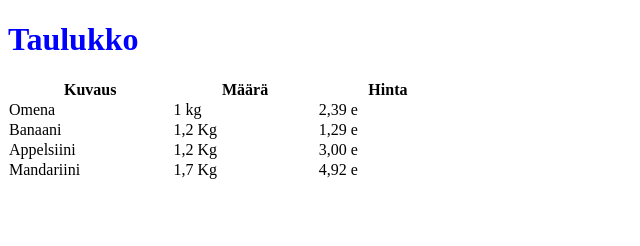
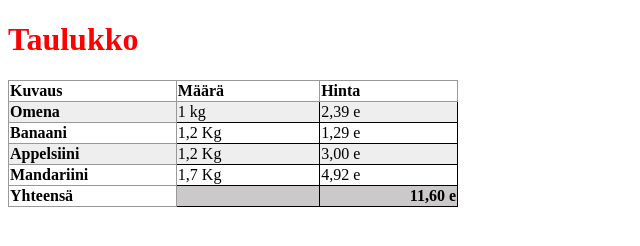
Before and after one commit to Skotij/JavaScript, a plain HTML site: page HTML/tehtävä 15.html in a window 1280 px wide. Shown: the whole page, without its empty margins (0-640 px from the left). Drawn offline with Linux system fonts and the light colour scheme.

Commit message:
muutoksia

```diff
--- a/HTML/CSS/colspan.css
+++ b/HTML/CSS/colspan.css
@@ -1,9 +1,35 @@
 table, th, td
 {
+  border: 1px solid black;
   width: 450px;
   border-collapse: collapse;
 }
+
+table thead th,thead td
+{
+  background-color: #cbc9c9;
+  font-weight: bold;
+}
+table th {
+  border: 1px solid #999;
+	text-align: left;
+}
+table tbody tr:nth-child(even)
+{
+  background-color: #eeeeee;
+}
+table tbody tr:nth-child(odd)
+{
+ background-color: #ffffff;
+}
+table tfoot  td
+{
+  background-color:  #cbc9c9;
+  font-weight: bold;
+  text-align: right;
+}
+
 h1
 {font-weight: bolder;
-color: blue;
+color: red;
 }
--- a/HTML/CSS/taulukkokehykset.css
+++ b/HTML/CSS/taulukkokehykset.css
@@ -1,30 +1,25 @@
 table
 {
-  border: 1px solid black
+  width: 500px;
+  border: 1px solid black;
 }
-
 th, td
 {
   border-collapse: collapse;
 }
+th
+{
+  background-color: #F00000;
+}
+table tbody tr:nth-child(even)
+{
+ background-color: #FFF000;
+}
+table tbody tr:nth-child(odd)
+{
+  background-color: #FFFF00;
+}
 th, td
 {
-border-collapse: collapse;
+  text-align: left;
 }
-h1
-{
-  font-weight: bolder; color: green
-}
-th
-{
-  background-color: #F00000
-}
-tr:nth-child(even)
-{
-  background-color: #FFF000
-}
-tr:nth-child(odd)
-{
-  background-color: #FFFF00
-
-}
--- a/HTML/tehtävä 15.html
+++ b/HTML/tehtävä 15.html
@@ -17,26 +17,33 @@
 
     </tr>
     <tr>
-      <td>Omena</td>
+    <th>Omena</th>
       <td>1 kg</td>
       <td>2,39 e</td>
     </tr>
     <tr>
-      <td>Banaani</td>
+    <th>Banaani</th>
       <td>1,2 Kg</td>
       <td>1,29 e</td>
     </tr>
     <tr>
-      <td>Appelsiini</td>
+      <th>Appelsiini</th>
       <td>1,2 Kg</td>
       <td>3,00 e</td>
     </tr>
     <tr>
-      <td>Mandariini</td>
+    <th>Mandariini</th>
       <td>1,7 Kg</td>
       <td>4,92 e</td>
     </tr>
+<tr>
+  <tfoot>
+  <th>Yhteensä</th>
+  <td></td>
+    <td>11,60 e</td>
+  </tfoot>
 
+</tr>
 </table>
   </body>
 </html>
```
Also changed, not shown: HTML/tehtävä 12.html (+7 -1 lines).
